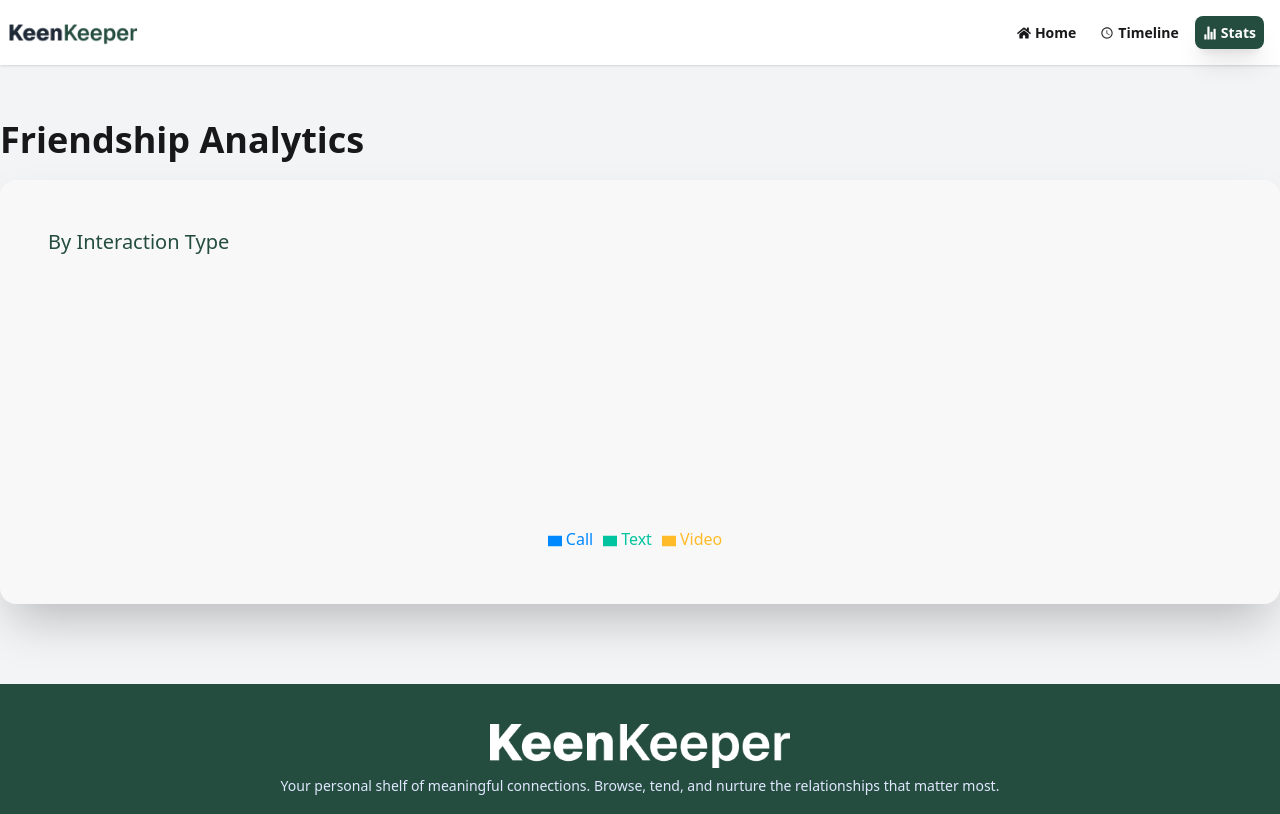
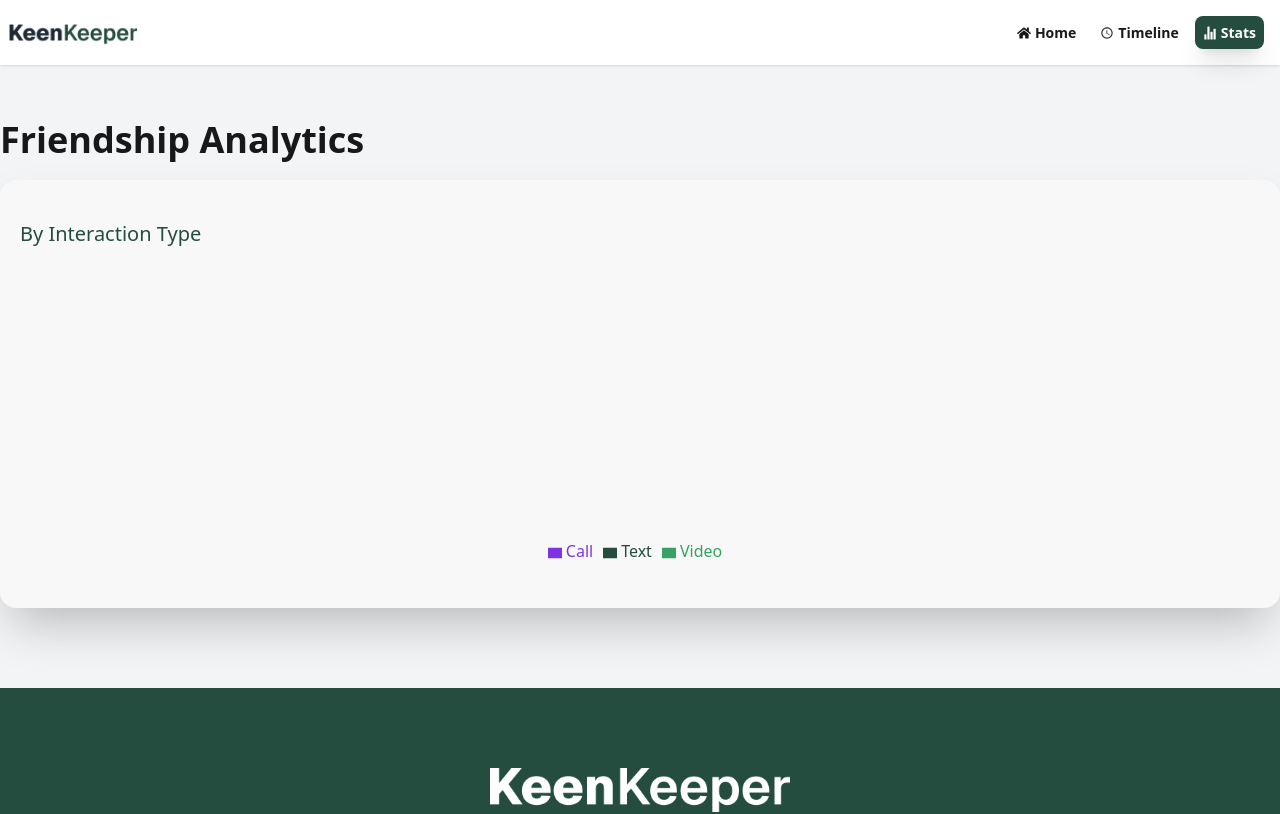
Before and after one commit to nahidhasan330874/keen-keeper-app, a Next.js app: page /stats in a window 1280 px wide. Shown: the top 814 px of the page. Built offline with nearby package versions, Linux system fonts and the light colour scheme.

Commit message:
added the loading with details page and added statsui

```diff
--- /dev/null
+++ b/src/app/friends/[id]/loading.jsx
@@ -0,0 +1,10 @@
+import React from "react";
+const loading = () => {
+  return (
+    <div className="flex justify-center items-center bg-base-200 h-screen font-bold text-3xl text-gray-400">
+        loading...
+    </div>
+  );
+};
+
+export default loading;
--- a/src/app/layout.js
+++ b/src/app/layout.js
@@ -17,7 +17,7 @@ const geistMono = Geist_Mono({
 
 export const metadata = {
   title: "Home | Keen Keeper",
-  description: "Generated by create next app",
+  description:"Your all-in-one app to manage friends and track calls, texts, and video activities.",
 };
 
 export default function RootLayout({ children }) {
--- /dev/null
+++ b/src/app/stats/StatsUI.jsx
@@ -0,0 +1,63 @@
+"use client";
+import FriendContext from "@/context/FriendContext";
+import { useContext } from "react";
+import { Legend, Pie, PieChart, Tooltip } from "recharts";
+
+const StatsPage = () => {
+  const { timeline } = useContext(FriendContext);
+  const safeTimeline = timeline || [];
+  const callCount = safeTimeline.filter((item) => item.type === "call").length;
+  const videoCount = safeTimeline.filter(
+    (item) => item.type === "video",
+  ).length;
+
+  const textCount = safeTimeline.filter((item) => item.type === "text").length;
+
+  const data = [
+    { name: "Call", value: callCount, fill: "#7E35E1" },
+    { name: "Text", value: videoCount, fill: "#244D3F" },
+    { name: "Video", value: textCount, fill: "#37A163" },
+  ];
+
+  return (
+    <div className="container mx-auto mb-20 ">
+      <h2 className=" text-4xl font-bold   mt-20 mb-5 pt-10 ">
+        Friendship Analytics
+      </h2>
+      <div className="bg-base-200  shadow-2xl py-10 px-5  rounded-2xl">
+        <h2 className="text-[#244D3F] text-xl font-medium mb-5">
+          By Interaction Type
+        </h2>
+
+        <div className="flex justify-center items-center text-center">
+          <PieChart
+            style={{
+              width: "100%",
+              maxWidth: "300px",
+              maxHeight: "80vh",
+              aspectRatio: 1,
+            }}
+            responsive
+          >
+            <Pie
+              data={data}
+              innerRadius="80%"
+              outerRadius="100%"
+              // Corner radius is the rounded edge of each pie slice
+              cornerRadius="50%"
+              fill="#8884d8"
+              // padding angle is the gap between each pie slice
+              paddingAngle={5}
+              dataKey="value"
+              isAnimationActive={true}
+            />
+            <Tooltip></Tooltip>
+            <Legend></Legend>
+          </PieChart>
+        </div>
+      </div>
+    </div>
+  );
+};
+
+export default StatsPage;
--- a/src/app/stats/page.jsx
+++ b/src/app/stats/page.jsx
@@ -1,67 +1,14 @@
-"use client";
-import FriendContext from "@/context/FriendContext";
-import { useContext } from "react";
-import { Legend, Pie, PieChart, Tooltip } from "recharts";
+import React from 'react';
+import StatsPage from './StatsUI';
 
-const StatsPage = () => {
-  const { timeline } = useContext(FriendContext);
-
-  // ✅ safety
-  const safeTimeline = timeline || [];
-
-  const callCount = safeTimeline.filter((item) => item.type === "call").length;
-
-  const videoCount = safeTimeline.filter(
-    (item) => item.type === "video",
-  ).length;
-
-  const textCount = safeTimeline.filter((item) => item.type === "text").length;
-
-  const data = [
-    { name: "Call", value: callCount, fill: "#0088FE" },
-    { name: "Text", value: videoCount , fill: "#00C49F" },
-    { name: "Video", value: textCount, fill: "#FFBB28" },
-  ];
-
-  return (
-    <div className="container mx-auto mb-20 ">
-      <h2 className=" text-4xl font-bold   mt-20 mb-5 pt-10 ">
-        Friendship Analytics
-      </h2>
-      <div className="bg-base-200  shadow-2xl  p-12 rounded-2xl">
-        <h2 className="text-[#244D3F] text-xl font-medium">
-          By Interaction Type
-        </h2>
-
-        <div className="flex justify-center items-center text-center">
-          <PieChart
-            style={{
-              width: "100%",
-              maxWidth: "300px",
-              maxHeight: "80vh",
-              aspectRatio: 1,
-            }}
-            responsive
-          >
-            <Pie
-              data={data}
-              innerRadius="80%"
-              outerRadius="100%"
-              // Corner radius is the rounded edge of each pie slice
-              cornerRadius="50%"
-              fill="#8884d8"
-              // padding angle is the gap between each pie slice
-              paddingAngle={5}
-              dataKey="value"
-              isAnimationActive={true}
-            />
-            <Tooltip></Tooltip>
-            <Legend></Legend>
-          </PieChart>
-        </div>
-      </div>
-    </div>
-  );
+export const metadata= {
+  title: "Stats | Keen Keeper",
+  description: "Analyze your activity with detailed statistics.",
 };
 
-export default StatsPage;
+const page = () => {
+
+    return  <StatsPage></StatsPage>
+};
+
+export default page;
--- a/src/app/timeline/TimelineUI.jsx
+++ b/src/app/timeline/TimelineUI.jsx
@@ -37,7 +37,7 @@ export default function TimelinePage() {
       <div className="space-y-4">
         {filteredData.length === 0 ? (
           <p className="flex justify-center  items-center text-4xl font-bold p-20 m-20">
-            No activity yet
+            Not Found
           </p>
         ) : (
           filteredData.map((item) => (
@@ -49,7 +49,7 @@ export default function TimelinePage() {
 
               <div>
                 <p className="font-semibold">
-                  <span className="text-[#244D3F] capitalize">{item.type}</span>
+                  <span className="text-[#244D3F] capitalize">{item.type} </span>
                   <span className="text-gray-500 text-sm">
                     with {item.name}
                   </span>
--- a/src/components/Footer.jsx
+++ b/src/components/Footer.jsx
@@ -8,7 +8,7 @@ const Footer = () => {
   return (
     <div>
       <footer className="footer footer-horizontal footer-center bg-[#244D3F] text-primary-content p-10">
-        <aside>
+        <aside className="mt-10">
           <Image src={LogoImg} alt="keen keeper" width={300} height={300} />
           <p className="">
             Your personal shelf of meaningful connections. Browse, tend, and
--- a/src/components/friendsbtn/FriendsUploadBtn.jsx
+++ b/src/components/friendsbtn/FriendsUploadBtn.jsx
@@ -16,7 +16,7 @@ export default function FriendsUploadBtn({ friend }) {
   };
 
   return (
-    <div className="grid grid-cols-3 gap-4">
+    <div className="grid grid-cols-1 md:grid-cols-3  gap-4">
       <button onClick={() => handleClick("call")} className="btn btn-outline border-gray-300 text-xl py-8 hover:bg-[#244D3F] hover:text-white shadow-2xl">
        <span className="text-2xl"><MdCall /></span>
          Call
```
Also changed, not shown: 1 other file (tests, documents, lock files or other folders).
